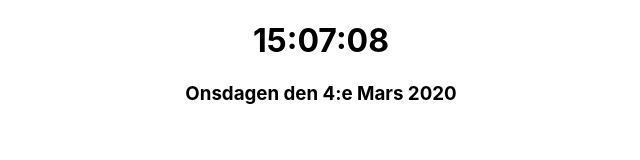
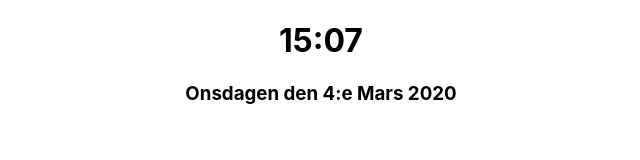
Before and after one commit to Dekamik/Terminal, a React (Create React App) app: page / in a window 1280 px wide. Shown: the top 160 px of the page, without its empty margins (319-959 px from the left). Built offline with nearby package versions, Linux system fonts and the light colour scheme.

Commit message:
Neutralized design

```diff
--- a/public/index.html
+++ b/public/index.html
@@ -24,7 +24,7 @@
       work correctly both with client-side routing and a non-root public URL.
       Learn how to configure a non-root public URL by running `npm run build`.
     -->
-    <title>React App</title>
+    <title>Terminal</title>
   </head>
   <body>
     <noscript>You need to enable JavaScript to run this app.</noscript>
--- a/src/App.js
+++ b/src/App.js
@@ -1,5 +1,4 @@
 import React from 'react';
-import logo from './logo.svg';
 import './App.css';
 import Clock from './components/clock/Clock'
 
--- a/src/components/clock/Clock.js
+++ b/src/components/clock/Clock.js
@@ -8,7 +8,7 @@ class Clock extends React.Component {
     }
 
     componentDidMount() {
-        this.interval = setInterval(() => this.setState({ time: new Date() }), 250);
+        this.interval = setInterval(() => this.setState({ time: new Date() }), 1000);
     }
 
     componentWillUnmount() {
@@ -17,10 +17,10 @@ class Clock extends React.Component {
 
     render() {
         return (
-        <div>
-            <h1 className="time">{this.state.time.toLocaleTimeString("sv-se")}</h1>
+        <span className="clock">
+            <h1 className="time">{this.state.time.toLocaleTimeString("sv-se", {hour: "2-digit", minute: "2-digit"})}</h1>
             <h3 className="date">{Date.dayName(this.state.time.getDay(), true)} den {this.state.time.getDate()}{Date.dateSuffix(this.state.time.getDate())} {Date.monthName(this.state.time.getMonth())} {this.state.time.getFullYear()}</h3>
-        </div>
+        </span>
         );
     }
 }
```
